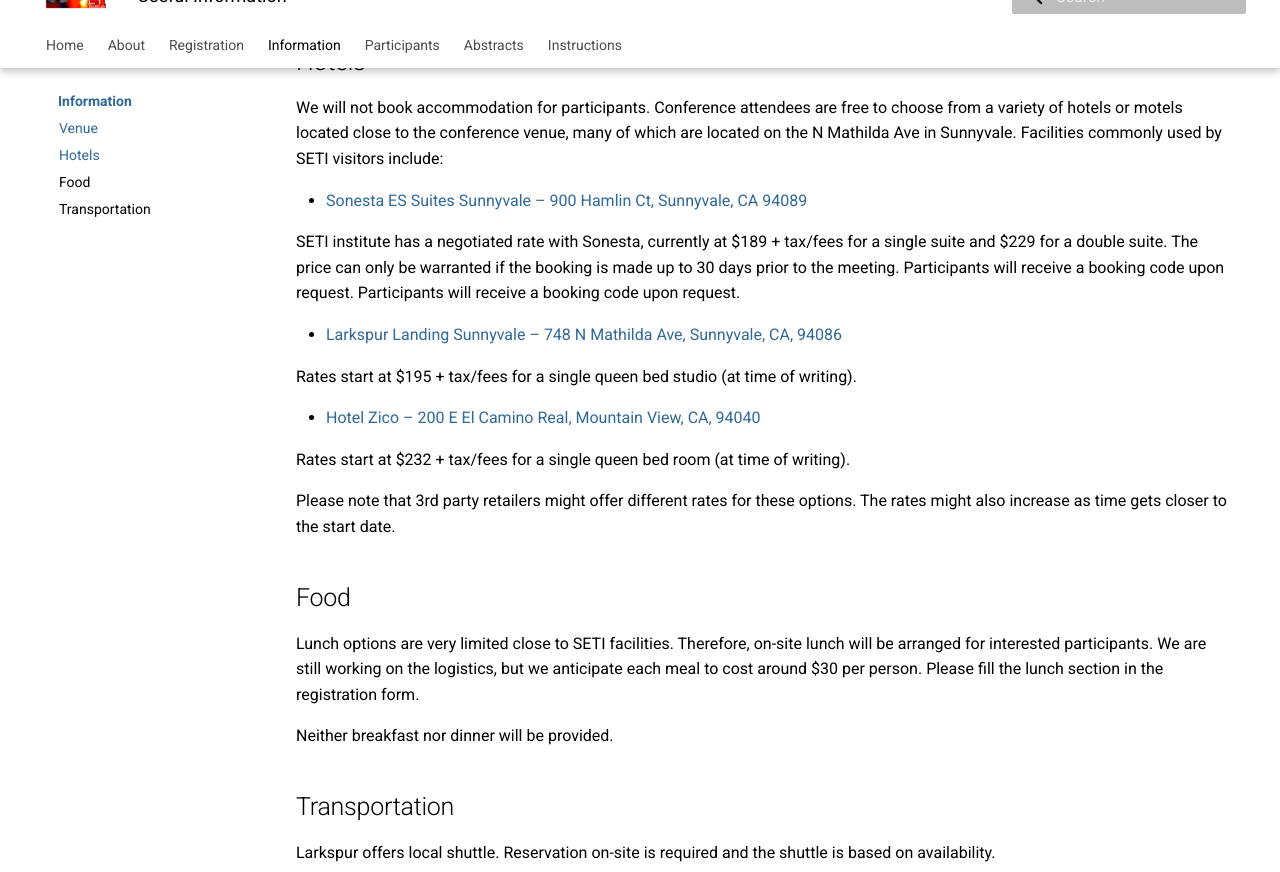
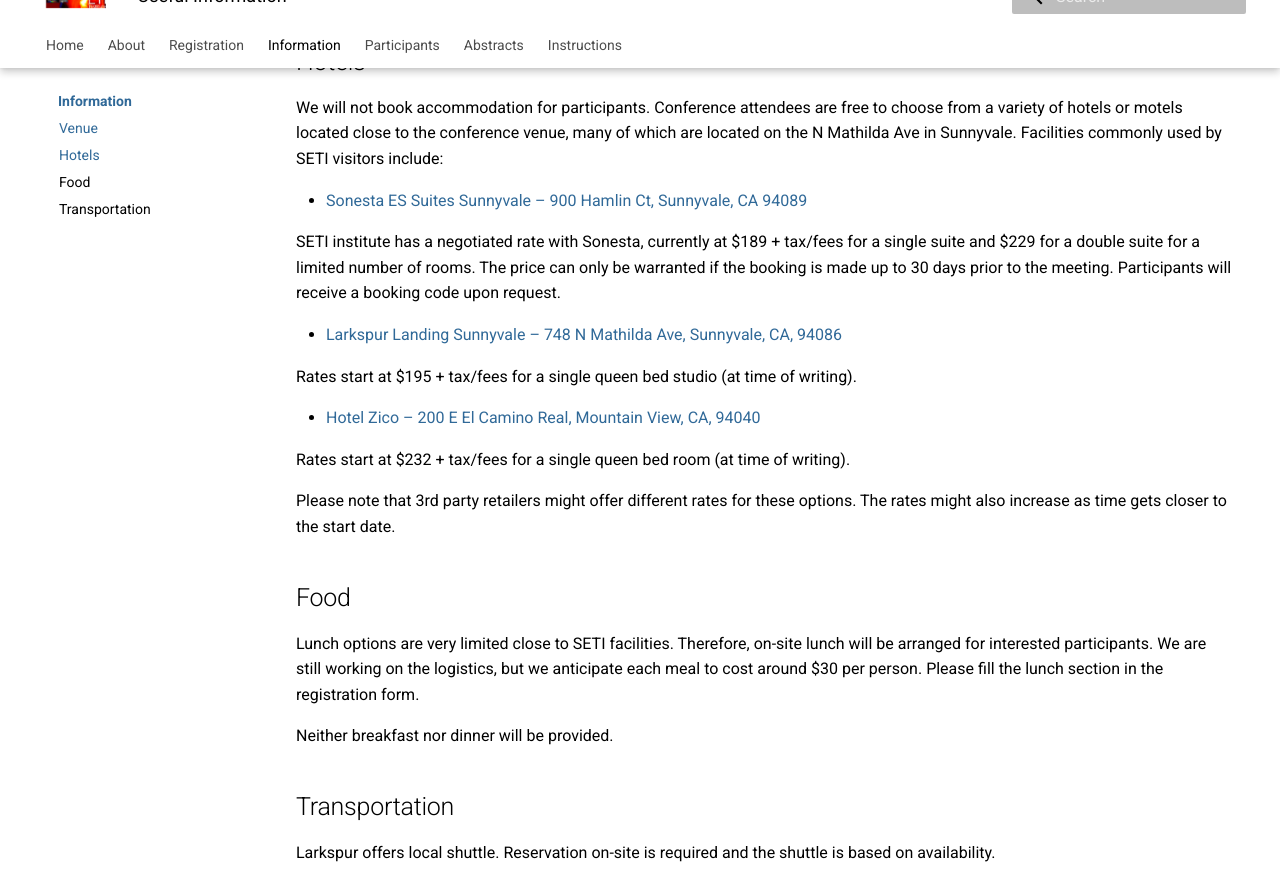
Before and after one commit to LM-SAL/iris_muse_team_meeting, an MkDocs documentation site: the page built from docs/useful_info.md, in a window 1280 px wide and 900 px high, scrolled down 1225 px, cut to the strip 28-900 px from the top of the window. Built offline with MkDocs 1.6.1 and Material for MkDocs 9.7.7, drawn with Linux system fonts in a browser that asks for light colours.

Commit message:
Updated hotel info based on comm. with Sonesta (#40)

```diff
--- a/docs/useful_info.md
+++ b/docs/useful_info.md
@@ -18,9 +18,8 @@
 
 * [Sonesta ES Suites Sunnyvale – 900 Hamlin Ct, Sunnyvale, CA 94089](https://www.sonesta.com/sonesta-es-suites/ca/sunnyvale/sonesta-es-suites-sunnyvale)
 
-SETI institute has a negotiated rate with Sonesta, currently at $189 + tax/fees for a single suite and $229 for a double suite.
+SETI institute has a negotiated rate with Sonesta, currently at $189 + tax/fees for a single suite and $229 for a double suite for a limited number of rooms.
 The price can only be warranted if the booking is made up to 30 days prior to the meeting. Participants will receive a booking code upon request.
-Participants will receive a booking code upon request.
 
 * [Larkspur Landing Sunnyvale – 748 N Mathilda Ave, Sunnyvale, CA, 94086](https://www.hotelzico.com/?utm_source=google&utm_medium=organic&utm_campaign=business_listing)
 
```
